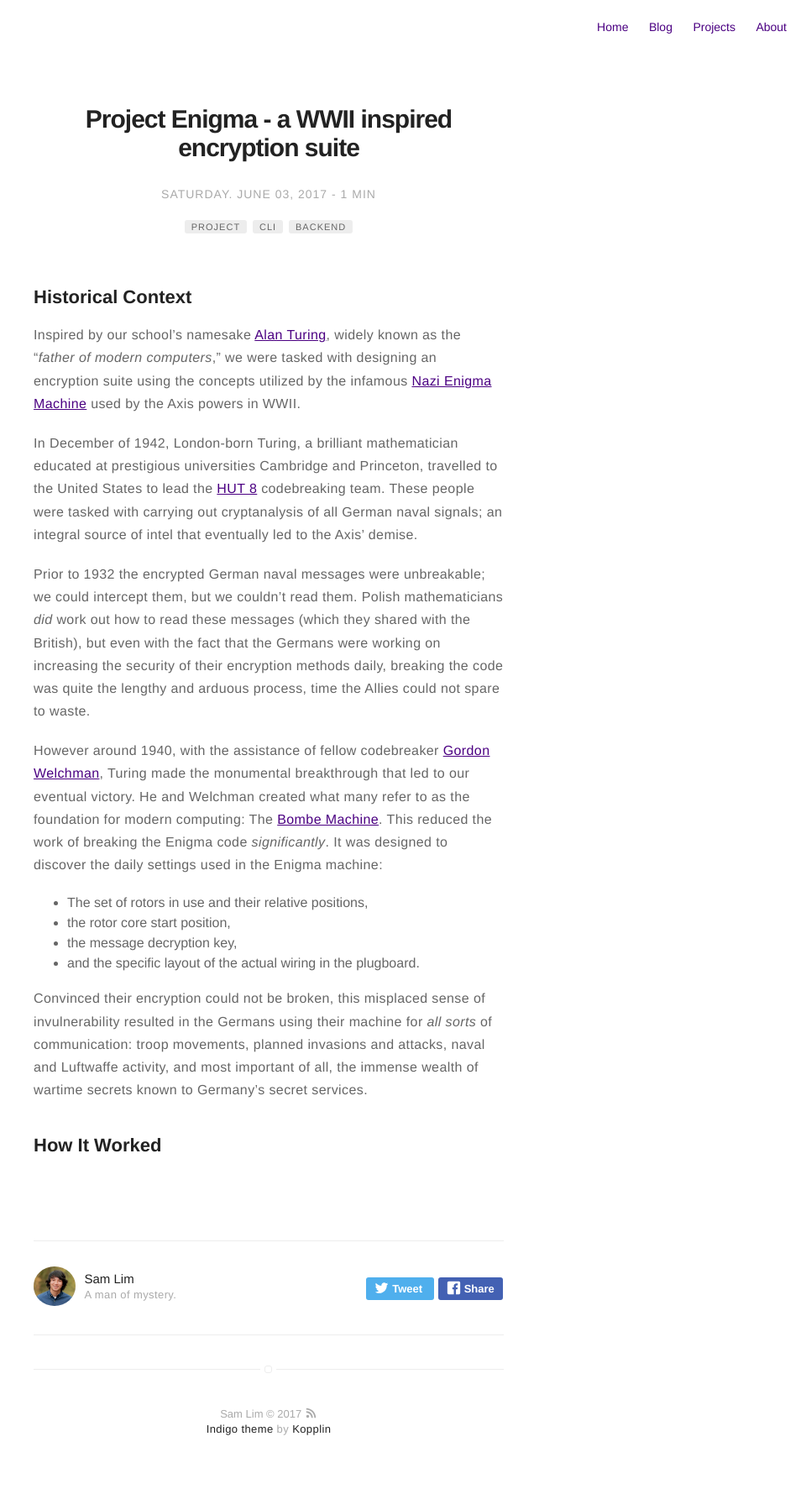
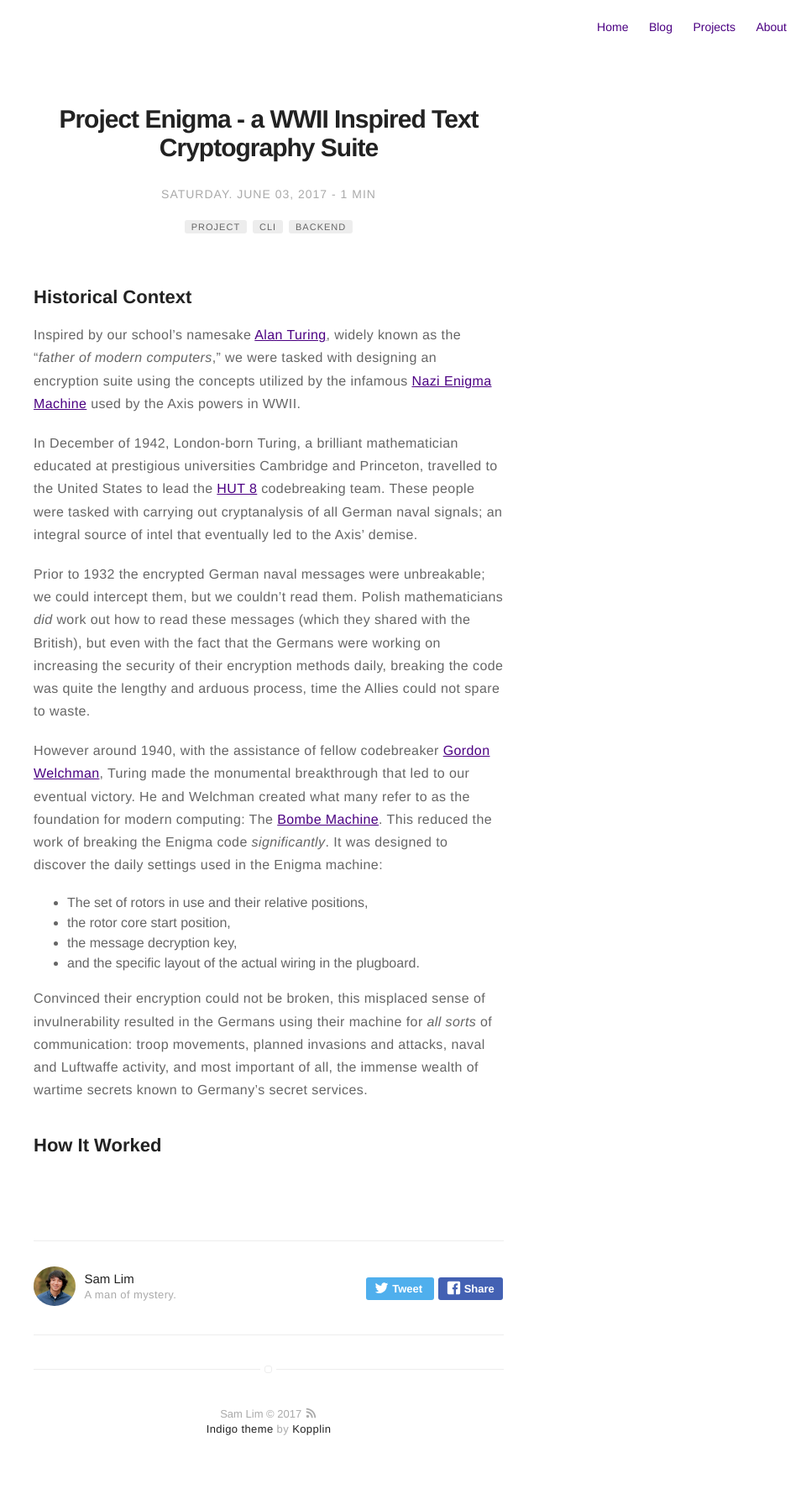
Before and after one commit to limsammy/samuelharrison.net, a Jekyll site: the page built from _posts/2017-06-03-project-enigma.markdown, in a window 1280 px wide. Shown: the whole page at 84% size, without its empty margins (320-1280 px from the left). Built offline with Jekyll 4.4.1, drawn with Linux system fonts in a browser that asks for light colours.

Commit message:
updated title

```diff
--- a/_posts/2017-06-03-project-enigma.markdown
+++ b/_posts/2017-06-03-project-enigma.markdown
@@ -1,5 +1,5 @@
 ---
-title: "Project Enigma - a WWII inspired encryption suite"
+title: "Project Enigma - a WWII Inspired Text Cryptography Suite"
 layout: post
 date: 2017-06-03 15:02
 tag:
```
